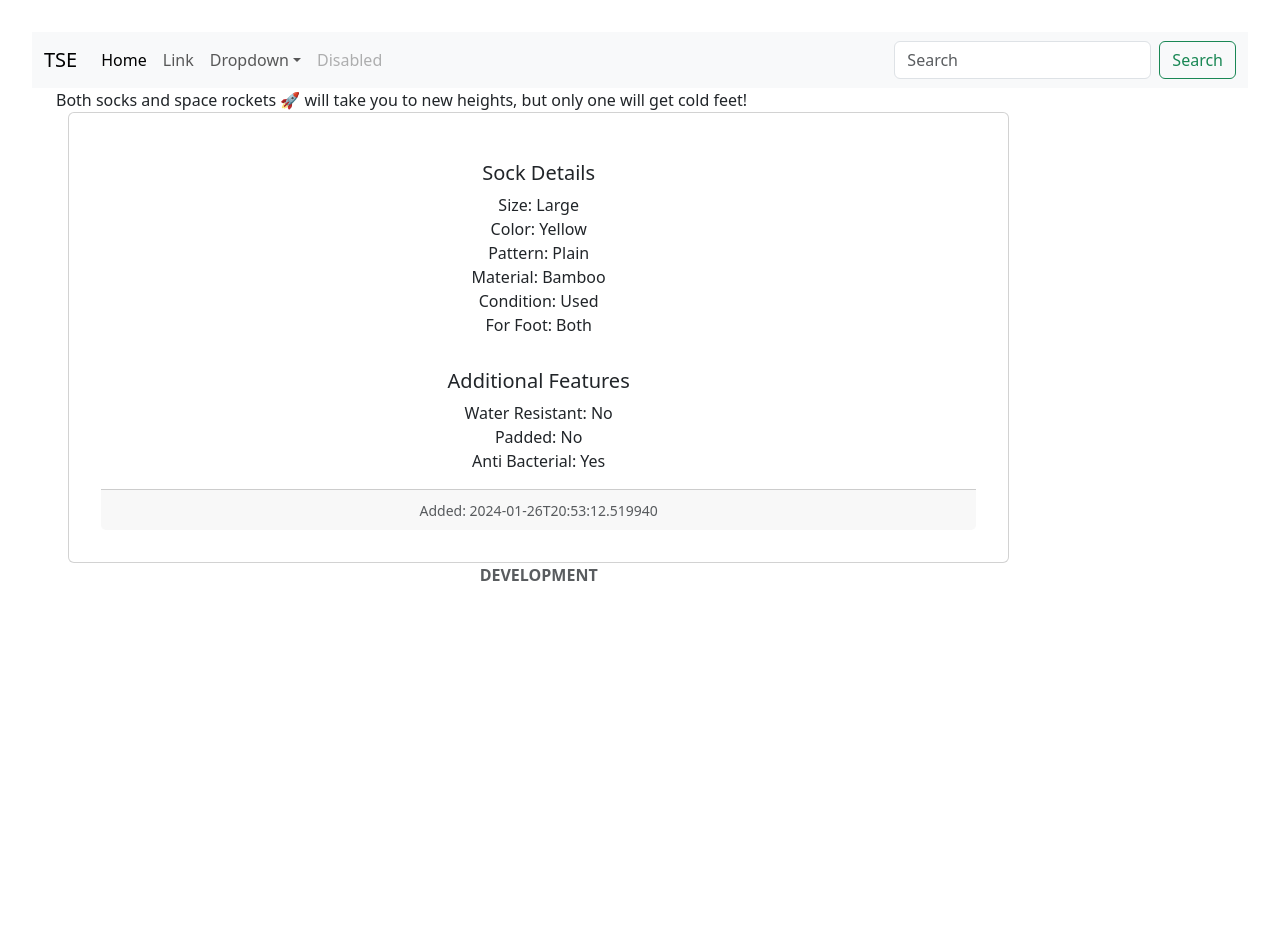
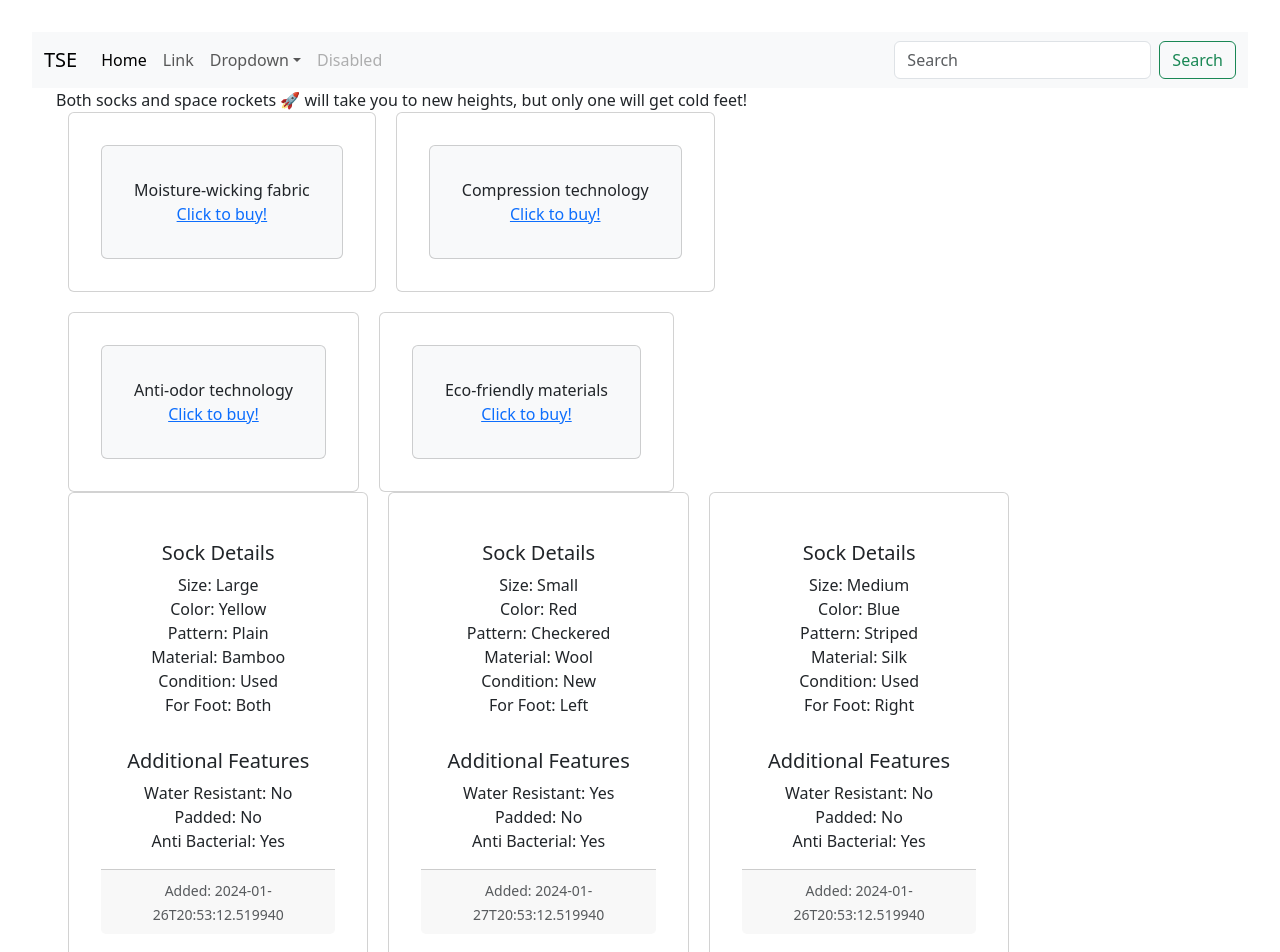
Before and after one commit to ntm5579/react_app, a React (Vite) app in the folder react/: page / in a window 1280 px wide. Shown: the top 952 px of the page. Before the commit the page ends 800 px from the top, so only its background shows below. Built offline with nearby package versions, Linux system fonts and the light colour scheme.

Commit message:
added featured component

```diff
--- a/react/src/App.jsx
+++ b/react/src/App.jsx
@@ -4,8 +4,11 @@
 import './App.css'
 import Sock from "./components/Sock";
 import sock_data from './assets/sock.json';
+import promo_data from './assets/promo.json';
+
 import Footer from "./components/Footer";
 import Search from "./components/Search";
+import Featured from "./components/Featured";
 
 
 
@@ -51,8 +54,18 @@
         <div className="container-fluid">
           <div className="row">
             Both socks and space rockets 🚀 will take you to new heights, but only one will get cold feet!
-            <div className="card-container"><Sock data={sock_data}/></div>
-            <Footer environment={"DEVELOPMENT"}/>
+            <div className="card-container" style={{ display: 'flex', flexWrap: 'wrap', gap: '20px' }}>{
+              promo_data.map((promo) => (
+                <Featured key={promo.id} data={promo} />
+              ))
+            }</div>
+            <br></br>
+            <div className="card-container" style={{ display: 'flex', flexWrap: 'wrap', gap: '20px' }}>{
+              sock_data.map((sock) => (
+                <Sock key={sock.id} data={sock} />
+              ))
+            }</div>
+            <Footer environment={"DEVELOPMENT"} />
           </div>
         </div>
       </main>
--- /dev/null
+++ b/react/src/assets/promo.json
@@ -0,0 +1,26 @@
+[
+    {
+        "id": 1,
+        "feature": "Moisture-wicking fabric",
+        "benefit": "Keeps feet dry and comfortable",
+        "target_audience": "Athletes and active individuals"
+    },
+    {
+        "id": 2,
+        "feature": "Compression technology",
+        "benefit": "Improves blood circulation and reduces swelling",
+        "target_audience": "Elderly and those with circulatory issues"
+    },
+    {
+        "id": 3,
+        "feature": "Anti-odor technology",
+        "benefit": "Prevents bad smells for freshness throughout the day",
+        "target_audience": "Office workers and commuters"
+    },
+    {
+        "id": 4,
+        "feature": "Eco-friendly materials",
+        "benefit": "Supports environmental sustainability",
+        "target_audience": "Environmentally conscious consumers"
+    }
+]
--- a/react/src/assets/sock.json
+++ b/react/src/assets/sock.json
@@ -1,4 +1,5 @@
-{
+[{
+    "id": "1",
     "sockDetails": {
         "size": "Large",
         "color": "Yellow",
@@ -13,4 +14,38 @@
         "antiBacterial": true
     },
     "addedTimestamp": "2024-01-26T20:53:12.519940"
-}
+},
+{
+    "id": "2",
+    "sockDetails": {
+        "size": "Small",
+        "color": "Red",
+        "pattern": "Checkered",
+        "material": "Wool",
+        "condition": "New",
+        "forFoot": "Left"
+    },
+    "additionalFeatures": {
+        "waterResistant": true,
+        "padded": false,
+        "antiBacterial": true
+    },
+    "addedTimestamp": "2024-01-27T20:53:12.519940"
+},
+{
+    "id": "3",
+    "sockDetails": {
+        "size": "Medium",
+        "color": "Blue",
+        "pattern": "Striped",
+        "material": "Silk",
+        "condition": "Used",
+        "forFoot": "Right"
+    },
+    "additionalFeatures": {
+        "waterResistant": false,
+        "padded": false,
+        "antiBacterial": true
+    },
+    "addedTimestamp": "2024-01-26T20:53:12.519940"
+}]
--- /dev/null
+++ b/react/src/components/Featured.jsx
@@ -0,0 +1,14 @@
+import React from 'react';
+
+const Featured = (props) => {
+    return (
+        <div className="card">
+            <div className="card bg-light">
+                <div className="card-text">{props.data.feature}</div>
+                <div className="card-text"><a href="#">Click to buy!</a></div>
+            </div>
+        </div>
+    );
+};
+
+export default Featured;
--- a/react/src/components/Sock.jsx
+++ b/react/src/components/Sock.jsx
@@ -2,7 +2,7 @@
 
 const Sock = (props) => {
     return (
-        <div className="card">
+        <div className="card" style={{ flex: '1', minWidth: '300px', maxWidth: '45%' }}>
             <div className="card-body">
                 <h5 className="card-title">Sock Details</h5>
                 <div className="card-text">Size: {props.data.sockDetails.size}</div>
```
